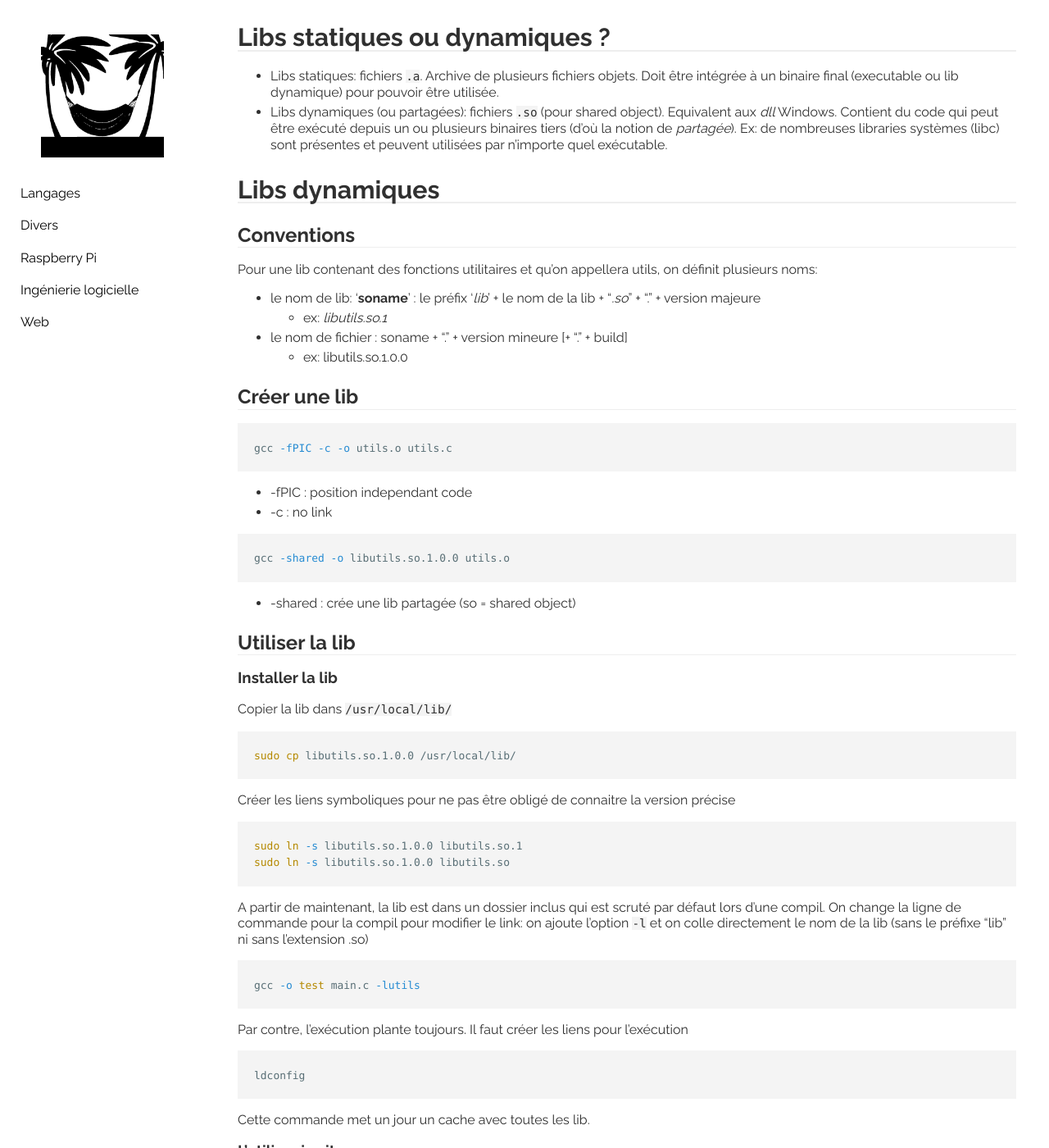
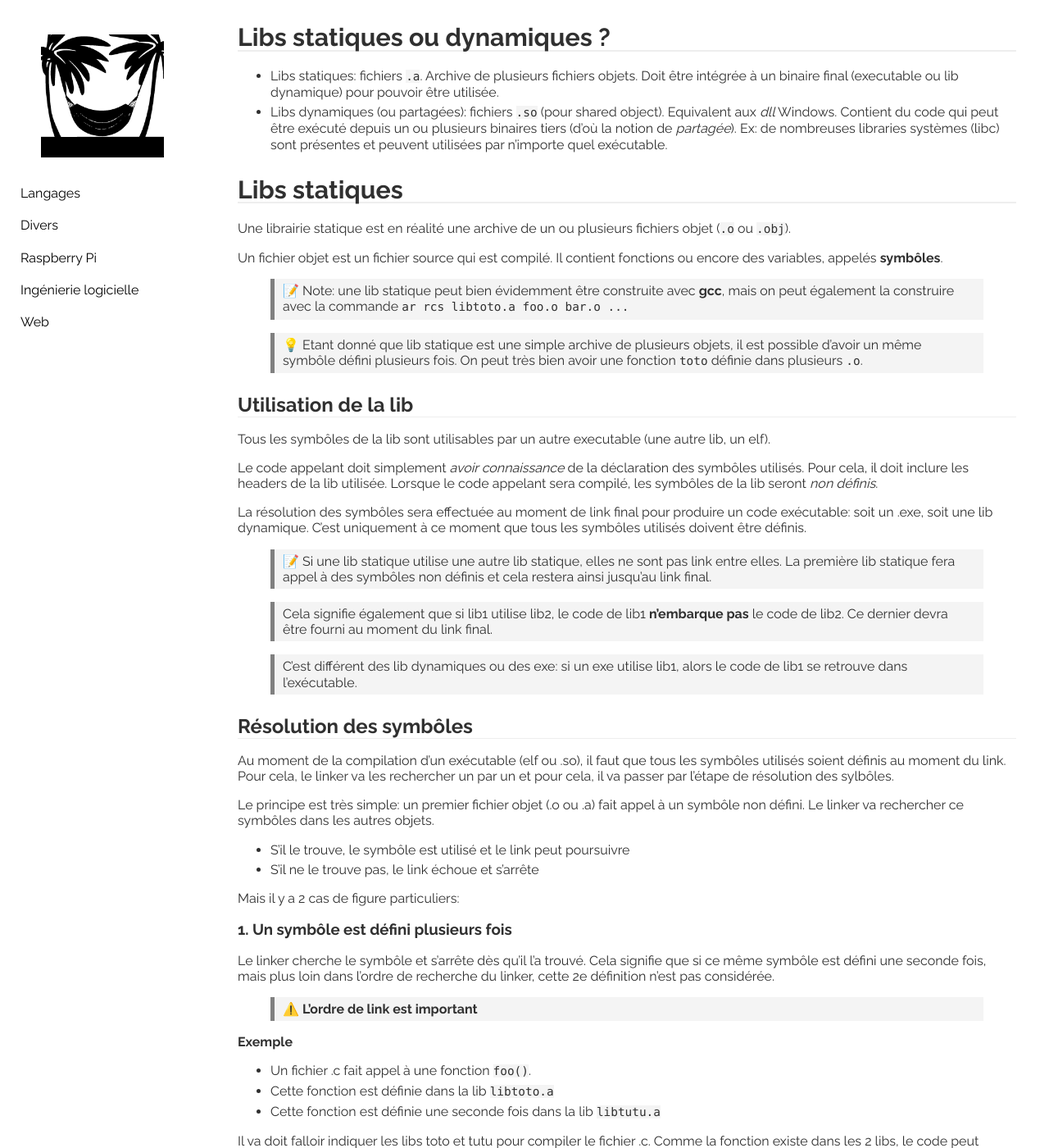
Before and after one commit to behej/lazyjekyll, a Jekyll site: the page built from _sweng/libraries.md, in a window 1280 px wide and 1400 px high. Shown: the whole window at 82% size. Built offline with Jekyll 4.4.1, drawn with Linux system fonts in a browser that asks for light colours; some of the changed text lies outside the part shown.

Commit message:
libs: static libs

````diff
--- a/_sweng/libraries.md
+++ b/_sweng/libraries.md
@@ -7,6 +7,92 @@ icon: linux.png
 
 * Libs statiques: fichiers `.a`. Archive de plusieurs fichiers objets. Doit être intégrée à un binaire final (executable ou lib dynamique) pour pouvoir être utilisée.
 * Libs dynamiques (ou partagées): fichiers `.so` (pour shared object). Equivalent aux *dll* Windows. Contient du code qui peut être exécuté depuis un ou plusieurs binaires tiers (d'où la notion de *partagée*). Ex: de nombreuses libraries systèmes (libc) sont présentes et peuvent utilisées par n'importe quel exécutable.
+
+
+# Libs statiques
+Une librairie statique est en réalité une archive de un ou plusieurs fichiers objet (`.o` ou `.obj`).
+
+Un fichier objet est un fichier source qui est compilé. Il contient fonctions ou encore des variables, appelés **symbôles**.
+
+> 📝 Note: une lib statique peut bien évidemment être construite avec **gcc**, mais on peut également la construire avec la commande `ar rcs libtoto.a foo.o bar.o ...`
+
+> 💡 Etant donné que lib statique est une simple archive de plusieurs objets, il est possible d'avoir un même symbôle défini plusieurs fois. On peut très bien avoir une fonction `toto` définie dans plusieurs `.o`.
+
+## Utilisation de la lib
+Tous les symbôles de la lib sont utilisables par un autre executable (une autre lib, un elf).
+
+Le code appelant doit simplement *avoir connaissance* de la déclaration des symbôles utilisés. Pour cela, il doit inclure les headers de la lib utilisée. Lorsque le code appelant sera compilé, les symbôles de la lib seront *non définis*.
+
+La résolution des symbôles sera effectuée au moment de link final pour produire un code exécutable: soit un .exe, soit une lib dynamique. C'est uniquement à ce moment que tous les symbôles utilisés doivent être définis.
+
+> 📝 Si une lib statique utilise une autre lib statique, elles ne sont pas link entre elles. La première lib statique fera appel à des symbôles non définis et cela restera ainsi jusqu'au link final.
+>
+> Cela signifie également que si lib1 utilise lib2, le code de lib1 **n'embarque pas** le code de lib2. Ce dernier devra être fourni au moment du link final.
+>
+> C'est différent des lib dynamiques ou des exe: si un exe utilise lib1, alors le code de lib1 se retrouve dans l'exécutable.
+
+## Résolution des symbôles
+
+Au moment de la compilation d'un exécutable (elf ou .so), il faut que tous les symbôles utilisés soient définis au moment du link. Pour cela, le linker va les rechercher un par un et pour cela, il va passer par l'étape de résolution des sylbôles.
+
+Le principe est très simple: un premier fichier objet (.o ou .a) fait appel à un symbôle non défini. Le linker va rechercher ce symbôles dans les autres objets.
+* S'il le trouve, le symbôle est utilisé et le link peut poursuivre
+* S'il ne le trouve pas, le link échoue et s'arrête
+
+Mais il y a 2 cas de figure particuliers:
+
+### 1. Un symbôle est défini plusieurs fois
+Le linker cherche le symbôle et s'arrête dès qu'il l'a trouvé. Cela signifie que si ce même symbôle est défini une seconde fois, mais plus loin dans l'ordre de recherche du linker, cette 2e définition n'est pas considérée.
+
+> ⚠️ **L'ordre de link est important**
+
+**Exemple**
+* Un fichier .c fait appel à une fonction `foo()`.
+* Cette fonction est définie dans la lib `libtoto.a`
+* Cette fonction est définie une seconde fois dans la lib `libtutu.a`
+
+Il va doit falloir indiquer les libs toto et tutu pour compiler le fichier .c. Comme la fonction existe dans les 2 libs, le code peut fonctionner en utilisant indépendamment l'une ou l'autre implem.
+
+L'implémentation utilisée sera celle de la première lib indiquée dans la commande de link.
+```cmake
+target_link_libraries(main PRIVATE toto tutu)    # l'implem de toto sera utilisée
+target_link_libraries(main PRIVATE tutu toto)    # l'implem de tutu sera utilisée
+```
+
+> 📝 Cette même logique est applicable si un symbôle est défini plusieurs fois au sein d'une même lib. Le premier symbôle trouvé sera utilisé et les suivants ignorés. L'ordre est défini par l'ordre d'appel des fichiers .o lors de la création de l'archive.
+> ```cmake
+> add_library(toto STATIC file1.c file2.c)
+>```
+> Si la même fonction est définie dans file1 et file2, c'est celle de file1 qui sera utilisée
+
+
+### 2. Un symbôle n'est pas (encore) utilisé
+Autre action du linker: il se débarrasse des symbôles non utilisés. Encore une fois, le linker travaille dans l'ordre où les fichiers lui sont donnés.
+
+Si un symbôle n'est pas utilisé **au moment où** le linker traite la lib, ce symbôle n'est pas inclus dans l'exécutable final. Ce qui signifie que si ce symbôle est utilisé par une autre lib mais qui arrive plus tard dans l'ordre des fichiers, il aura été supprimé et ne sera pas dispo pour la lib qui l'utilise.
+
+**Exemple**
+* la lib toto définit une fonction `foo()`
+* la lib tutu utilise cette fonction
+
+```cmake
+target_link_libraries(main PRIVATE toto tutu)
+```
+AuLe linker traite d'abord `toto`, `foo()` n'est pas encore utilisé et le symbôle est droppé. Puis vient le tour de `tutu` qui utilise `foo()`. Le linker recherche ce symbôle mais ne le trouve pas -> ❌ **Erreur**
+
+```cmake
+target_link_libraries(main PRIVATE tutu toto)
+```
+Le linker traite d'abord `tutu`, il recherche `foo()` et le trouve dans `toto`.
+
+Attention donc à l'ordre des fichiers, surtout si un même symbôle est défini plusieurs fois.
+
+```cmake
+target_link_libraries(main PRIVATE toto tutu tata)
+```
+Si tutu utilise la fonction `foo()` et que celle-ci existe dans `toto` et `tata`. Même si toto arrive en premier dans l'ordre des fichiers, c'est bien l'implem de tata qui sera utilisée.
+
+toto est traité en 1er, le symbôle n'est pas utilisé et droppé. Puis tutu qui utilise le symbôle. Le linker le trouve dans tata.
 
 
 # Libs dynamiques
````
Also changed, not shown: _sweng/solibs.md (deleted, +0 -98 lines).
